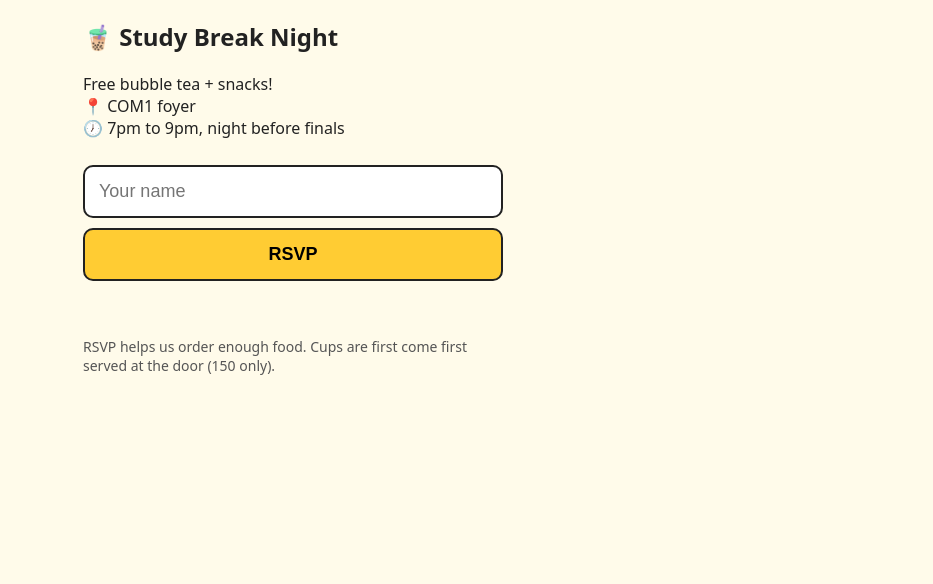
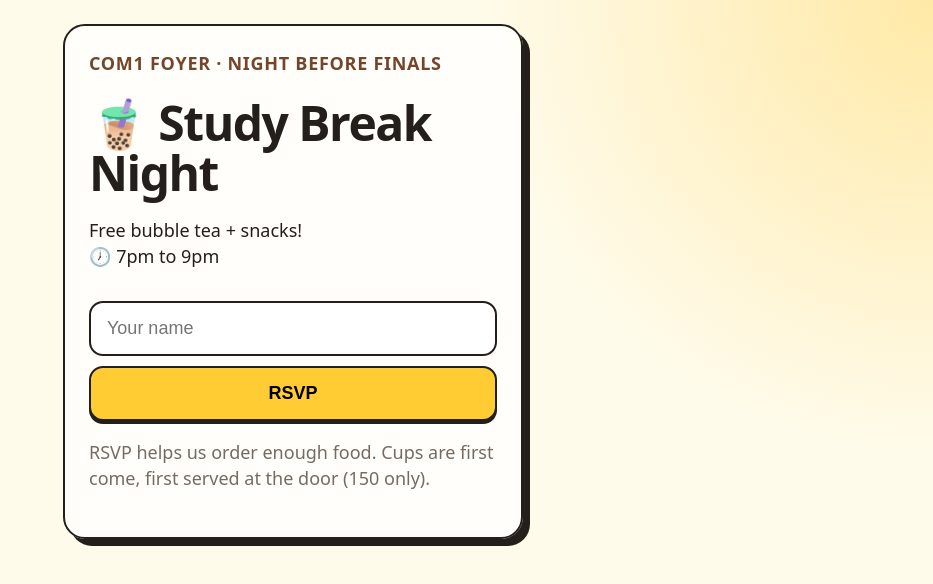
Before and after one commit to Amritaa66/study-break-rsvp, a plain HTML site: page index.html in a window 1280 px wide. Shown: the whole page, without its empty margins (347-1280 px from the left). Drawn offline with nearby package versions, Linux system fonts and the light colour scheme.

Commit message:
Refresh RSVP and confirmation design

```diff
--- a/index.html
+++ b/index.html
@@ -7,43 +7,59 @@
   <script src="https://cdn.jsdelivr.net/npm/@supabase/supabase-js@2"></script>
   <style>
     * { box-sizing: border-box; }
-    body { font-family: system-ui, sans-serif; margin: 0; padding: 20px; background: #fffbea; color: #222; }
-    main { max-width: 420px; margin: 0 auto; }
-    h1 { margin-top: 0; }
-    input, button { width: 100%; font-size: 18px; padding: 14px; border-radius: 10px; border: 2px solid #222; margin-top: 10px; }
-    button { background: #ffcc33; font-weight: bold; cursor: pointer; }
+    :root { --cream: #fffbea; --ink: #241f1a; --tea: #75452b; --yellow: #ffcc33; --muted: #756b62; --line: #ded6ca; }
+    body { font-family: system-ui, sans-serif; margin: 0; min-height: 100vh; padding: 24px 16px; background: radial-gradient(circle at top right, #ffe9a6 0, transparent 30%), var(--cream); color: var(--ink); }
+    main { max-width: 460px; margin: 0 auto; }
+    section { animation: appear 180ms ease-out; }
+    h1 { margin: 0; font-size: clamp(32px, 9vw, 48px); line-height: 1.05; letter-spacing: -1.5px; }
+    p { line-height: 1.45; }
+    input, button { width: 100%; font-size: 18px; padding: 15px 16px; border-radius: 14px; border: 2px solid var(--ink); margin-top: 10px; }
+    input { background: #fff; }
+    input:focus { outline: 4px solid #ffe28a; outline-offset: 1px; }
+    button { background: var(--yellow); font-weight: 800; cursor: pointer; box-shadow: 0 3px 0 var(--ink); transition: transform 120ms ease, box-shadow 120ms ease; }
+    button:active { transform: translateY(2px); box-shadow: 0 1px 0 var(--ink); }
     button:disabled { background: #ddd; cursor: not-allowed; }
-    .msg { margin-top: 14px; font-size: 18px; min-height: 28px; }
+    .msg { margin-top: 14px; font-size: 18px; min-height: 28px; color: var(--tea); }
     .big { font-size: 64px; font-weight: bold; text-align: center; margin: 10px 0 0; }
-    .sub { text-align: center; color: #555; }
-    .stop { background: #d33; color: #fff; text-align: center; font-size: 28px; font-weight: bold; padding: 20px; border-radius: 10px; margin-top: 14px; }
-    .success { background: #dff6df; border: 2px solid #287a35; padding: 18px; border-radius: 10px; font-size: 18px; }
-    .check-in-row { border: 2px solid #ddd; border-radius: 10px; padding: 12px; margin-top: 10px; background: #fff; }
+    .sub { text-align: center; color: var(--muted); }
+    .brand { color: var(--tea); font-weight: 800; letter-spacing: .04em; text-transform: uppercase; font-size: 13px; margin: 0 0 12px; }
+    .event-card { background: rgba(255, 255, 255, .78); border: 2px solid var(--ink); border-radius: 22px; padding: 24px; box-shadow: 7px 7px 0 var(--ink); }
+    .event-card p { font-size: 18px; margin-bottom: 22px; }
+    .note { color: var(--muted); font-size: 14px; margin-bottom: 0; }
+    .success { background: #e6f6df; border: 2px solid #287a35; padding: 20px; border-radius: 16px; font-size: 18px; }
+    .success p { margin: 0 0 8px; }
+    .success p:last-child { margin-bottom: 0; }
+    .check-in-row { border: 2px solid var(--line); border-radius: 14px; padding: 14px; margin-top: 10px; background: #fff; }
     .check-in-row strong { display: block; font-size: 18px; }
-    .check-in-meta { color: #666; font-size: 14px; margin-top: 4px; }
-    .secondary { background: #fff; }
+    .check-in-meta { color: var(--muted); font-size: 14px; margin-top: 4px; }
+    .secondary { background: #fff; box-shadow: 0 2px 0 var(--ink); }
     .hidden { display: none; }
-    a { color: #555; }
+    a { color: var(--tea); }
+    @keyframes appear { from { opacity: 0; transform: translateY(4px); } to { opacity: 1; transform: translateY(0); } }
   </style>
 </head>
 <body>
   <main>
     <section id="rsvp-view">
-      <h1>🧋 Study Break Night</h1>
-      <p>Free bubble tea + snacks!<br>📍 COM1 foyer<br>🕖 7pm to 9pm, night before finals</p>
-      <input id="name" type="text" placeholder="Your name" maxlength="60" autocomplete="name">
-      <button id="rsvp-btn">RSVP</button>
+      <div class="event-card">
+        <p class="brand">COM1 foyer · night before finals</p>
+        <h1>🧋 Study Break Night</h1>
+        <p>Free bubble tea + snacks!<br>🕖 7pm to 9pm</p>
+        <input id="name" type="text" placeholder="Your name" maxlength="60" autocomplete="name">
+        <button id="rsvp-btn">RSVP</button>
+        <p class="note">RSVP helps us order enough food. Cups are first come, first served at the door (150 only).</p>
+      </div>
       <div class="msg" id="rsvp-msg" aria-live="polite"></div>
-      <p style="font-size:14px;color:#555">RSVP helps us order enough food. Cups are first come first served at the door (150 only).</p>
     </section>
 
     <section id="confirmation-view" class="hidden">
-      <h1>✅ RSVP confirmed</h1>
+      <p class="brand">Study Break Night</p>
+      <h1>✅ You’re on the list</h1>
       <div class="success">
         <p><strong id="confirmation-name">You’re on the list!</strong></p>
         <p>See you at the COM1 foyer from 7pm to 9pm.</p>
       </div>
-      <p>Cups are first come, first served. Your RSVP helps us estimate how much food to order, but it does not reserve a cup.</p>
+      <p class="note">Cups are first come, first served. Your RSVP helps us estimate how much food to order, but it does not reserve a cup.</p>
       <button id="another-rsvp-btn">RSVP someone else</button>
     </section>
 
```
